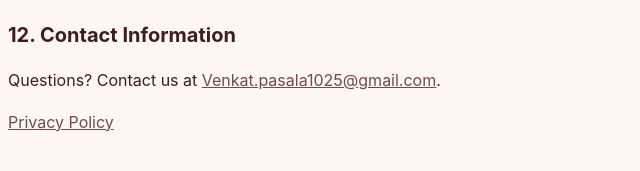
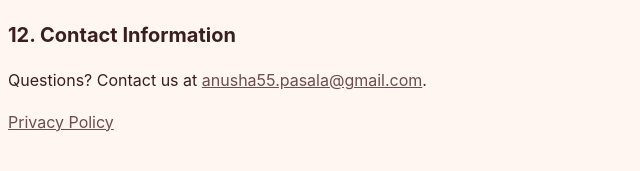
Before and after one commit to Venkat-Debug/Doney-Legal, a plain HTML site: page terms.html in a window 1280 px wide. Shown: the part 1626-1797 px from the top of the page, 272-912 px from the left. Drawn offline with Linux system fonts and the light colour scheme.

Commit message:
Update contact email to anusha55.pasala@gmail.com.
Co-authored-by: Cursor <cursoragent@cursor.com>

```diff
--- a/terms.html
+++ b/terms.html
@@ -63,7 +63,7 @@
     <p>These Terms of Service are governed by and construed in accordance with applicable laws.</p>
 
     <h2>12. Contact Information</h2>
-    <p>Questions? Contact us at <a href="mailto:Venkat.pasala1025@gmail.com">Venkat.pasala1025@gmail.com</a>.</p>
+    <p>Questions? Contact us at <a href="mailto:anusha55.pasala@gmail.com">anusha55.pasala@gmail.com</a>.</p>
     <p><a href="privacy.html">Privacy Policy</a></p>
   </main>
 </body>
```
Also changed, not shown: privacy.html (+1 -1 lines).
